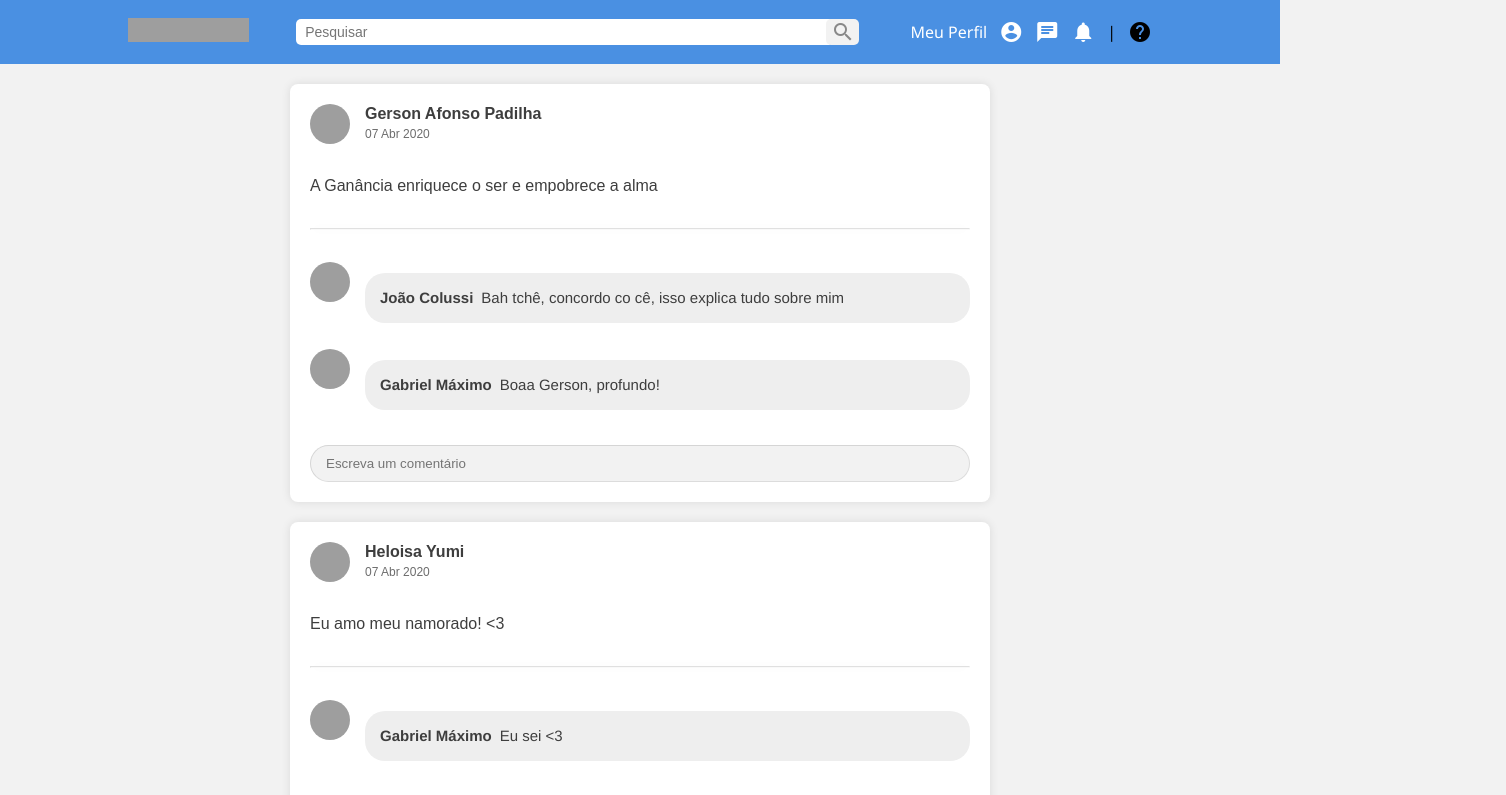
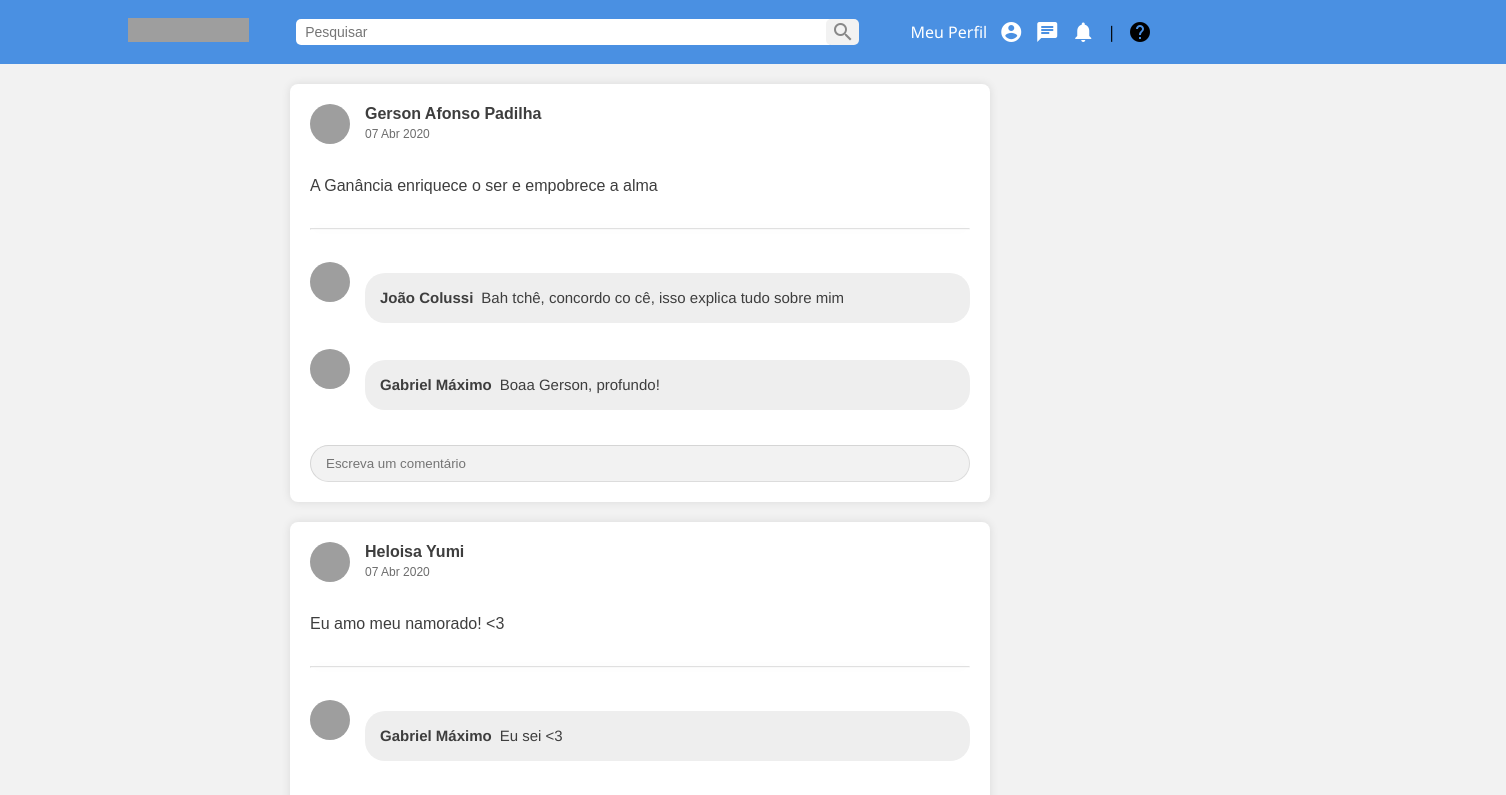
Before and after one commit to gabrielmaximo/Facebook-Challenge, a React app: page / in a window 1280 px wide. Shown: the top 795 px of the page, 1506 px wide, since content can reach past the window. Built offline with nearby package versions, Linux system fonts and the light colour scheme; grey boxes are pictures that could not be loaded.

Commit message:
finish aplicattion

```diff
--- a/src/App.css
+++ b/src/App.css
@@ -8,13 +8,15 @@
 body {
   background: #f2f2f2;
   font-family: Arial, Helvetica, sans-serif;
+  display: flex;
+  justify-content: center;
 }
 
 header {
   background: #4a90e2;
   display: flex;
   justify-content: center;
-  width: 100%;
+  width: 1732px;
 }
 
 header nav {
```
